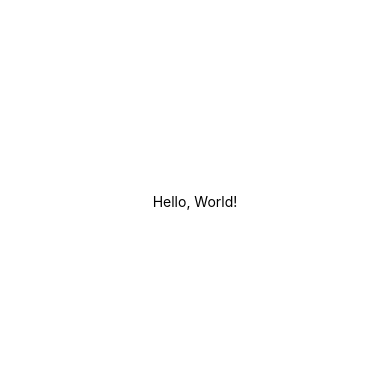
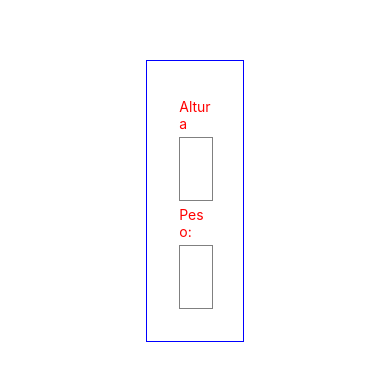
Before and after one commit to Rafael-doctom/calculadora, a React Native app: screen / in a window 390 px wide. Shown: the part 221-602 px from the top of the page. Built offline with nearby package versions, Linux system fonts and the light colour scheme.

Commit message:
-- add layout project

```diff
--- a/App.js
+++ b/App.js
@@ -1,11 +1,16 @@
 import { StatusBar } from 'expo-status-bar';
 import { StyleSheet, Text, View } from 'react-native';
+import { TextInput } from 'react-native-web';
 
 export default function App() {
   return (
     <View style={styles.container}>
-      <Text>Hello, World!</Text>
-      <StatusBar style="auto" />
+      <View style={styles.content}>
+        <Text style={styles.label}>Altura</Text>
+        <TextInput placeholder="Digite sua altura" keyboardType="numeric" style={styles.inputNumber}/>
+        <Text style={styles.label}>Peso:</Text>
+        <TextInput placeholder="Digite seu peso:" keyboardType="numeric" style={styles.inputNumber}/>
+      </View>
     </View>
   );
 }
@@ -15,6 +20,27 @@ const styles = StyleSheet.create({
     flex: 1,
     backgroundColor: '#fff',
     alignItems: 'center',
+    textAlign: 'left',
     justifyContent: 'center',
   },
+  content: {
+    textAlign: 'left',
+    border: '1px solid blue',
+    padding: '2rem',
+    width: '25vw',
+
+  },
+  label: {
+    textAlign: 'left',
+    color:'red',
+    paddingVertical: '5px'
+  },
+  inputNumber: {
+    textAlign: 'left',
+    border: '1px solid gray',
+    padding:'1rem',
+    height: '4rem',
+    with: '15vw',
+
+  },
 });
```
